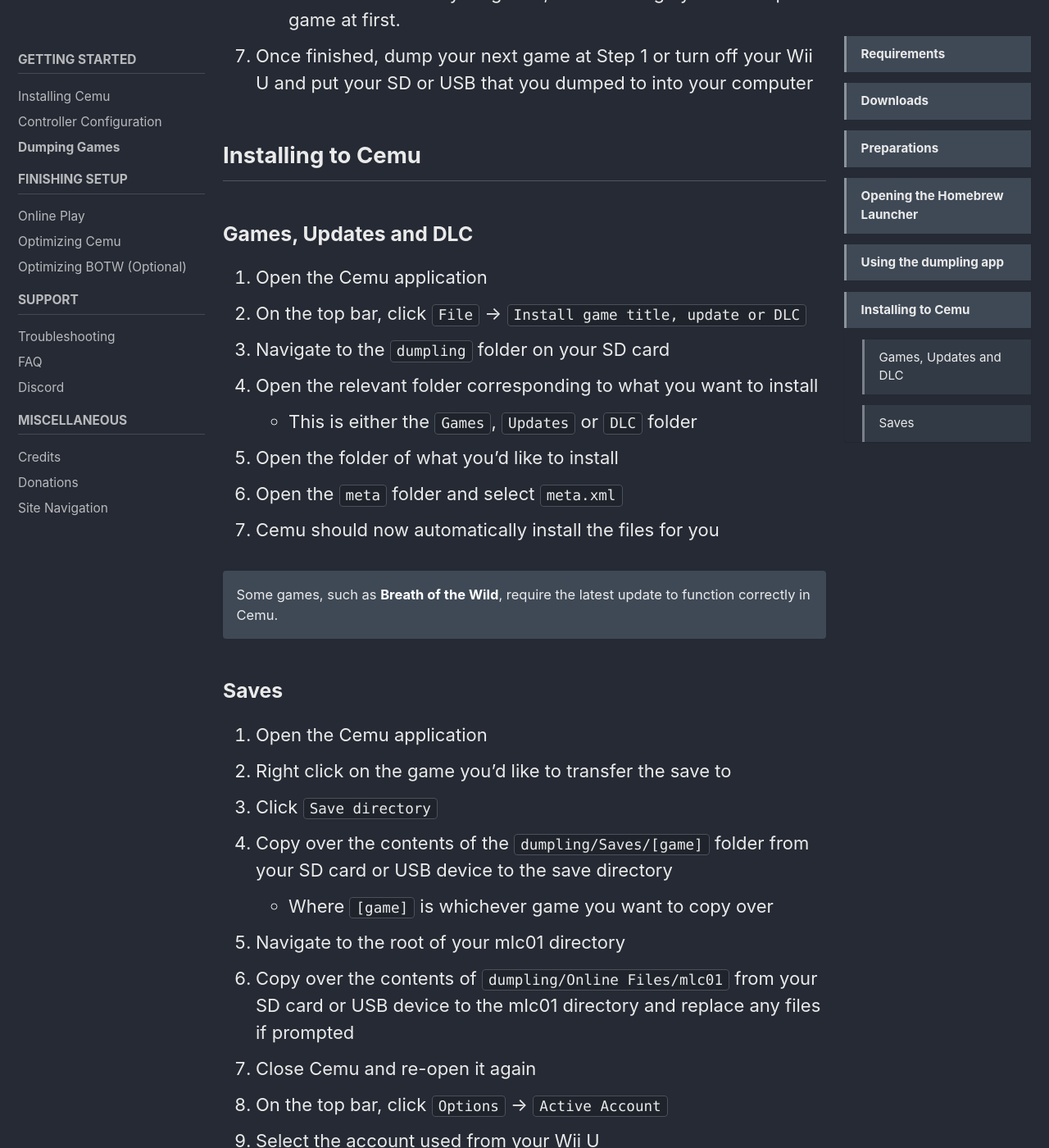
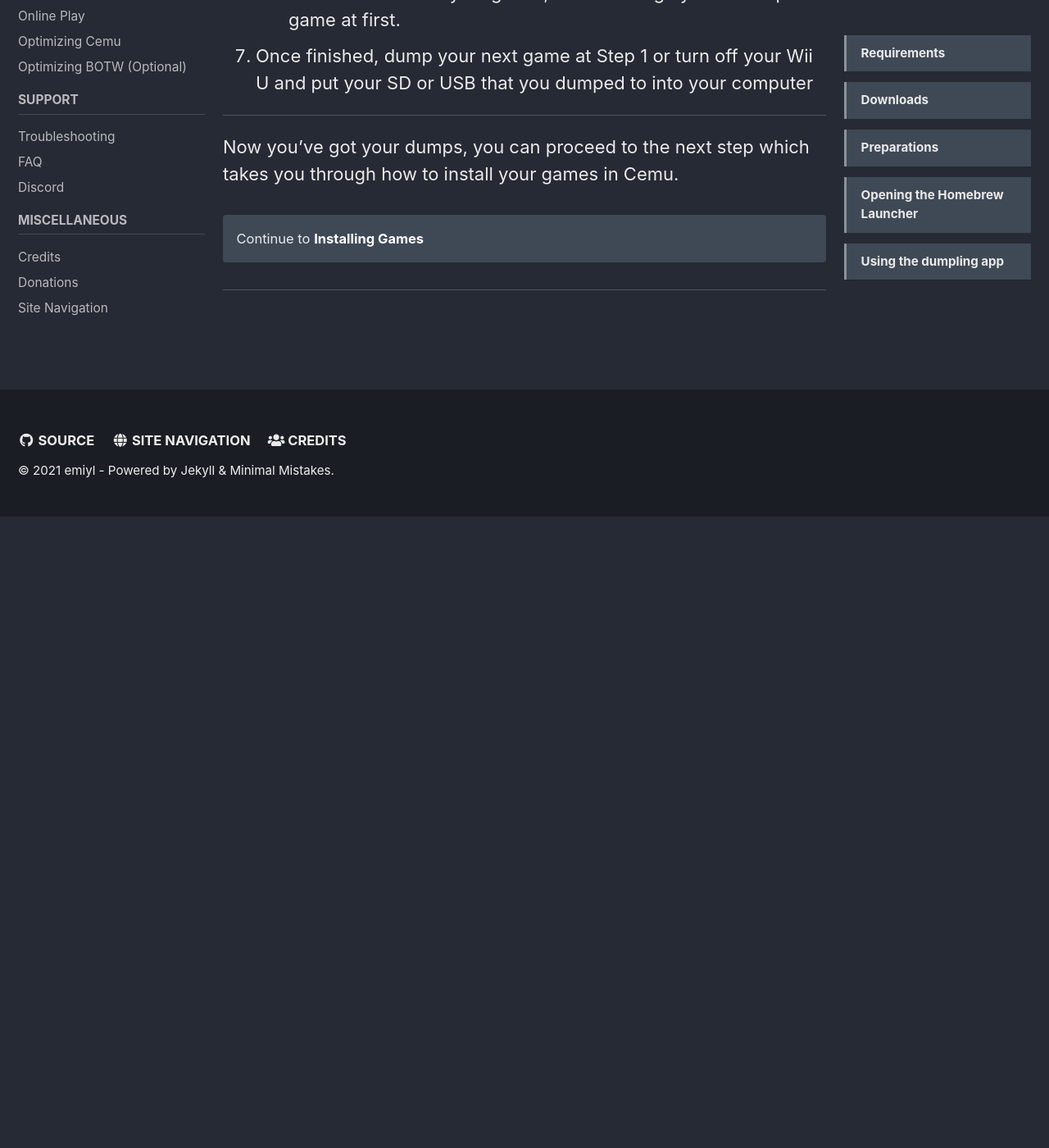
Before and after one commit to cfw-guide/cemu.cfw.guide, a Jekyll site: the page built from _pages/en_US/dumping-games.md, in a window 1280 px wide and 1400 px high, scrolled down 2981 px. Shown: the whole window at 82% size. Built offline with Jekyll 4.4.1, drawn with Linux system fonts in a browser that asks for light colours; cached includes are drawn as plain includes; after the commit the page ends 3611 px from its top, so only the background shows below that; some of the changed text lies outside the part shown.

Commit message:
separated dumping and installing guide into two separate pages

```diff
--- a/_data/navigation/en_US.yml
+++ b/_data/navigation/en_US.yml
@@ -41,6 +41,8 @@
         url: /controller-configuration
       - title: "Dumping Games"
         url: /dumping-games
+      - title: "Installing Games"
+        url: /installing-games
   - title: "Finishing Setup"
     children:
       - title: "Online Play"
--- a/_pages/en_US/dumping-games.md
+++ b/_pages/en_US/dumping-games.md
@@ -67,38 +67,9 @@
   - This can take a very long time, we encourage you to dump one game at first.
 1. Once finished, dump your next game at Step 1 or turn off your Wii U and put your SD or USB that you dumped to into your computer
 
-## Installing to Cemu
+---
 
-### Games, Updates and DLC
+Now you've got your dumps, you can proceed to the next step which takes you through how to install your games in Cemu.
 
-1. Open the Cemu application
-1. On the top bar, click `File` -> `Install game title, update or DLC`
-1. Navigate to the `dumpling` folder on your SD card
-1. Open the relevant folder corresponding to what you want to install
-  - This is either the `Games`, `Updates` or `DLC` folder
-1. Open the folder of what you'd like to install
-1. Open the `meta` folder and select `meta.xml`
-1. Cemu should now automatically install the files for you
-
-Some games, such as [Breath of the Wild](https://wiki.cemu.info/wiki/The_Legend_of_Zelda:_Breath_of_the_Wild), require the latest update to function correctly in Cemu.
-{:.notice--info}
-
-### Saves
-
-1. Open the Cemu application
-1. Right click on the game you'd like to transfer the save to
-1. Click `Save directory`
-1. Copy over the contents of the `dumpling/Saves/[game]` folder from your SD card or USB device to the save directory
-    - Where `[game]` is whichever game you want to copy over
-1. Navigate to the root of your mlc01 directory
-1. Copy over the contents of `dumpling/Online Files/mlc01` from your SD card or USB device to the mlc01 directory and replace any files if prompted
-1. Close Cemu and re-open it again
-1. On the top bar, click `Options` -> `Active Account`
-1. Select the account used from your Wii U
-
-You should now have any games, updates, DLC and saves installed onto Cemu.
-
-We will now enable online multiplayer and play with people across the world on Nintendo servers in our online play guide.
-
-Continue to [Online Play](online-play)
+Continue to [Installing Games](installing-games)
 {: .notice--info}
```
Also changed, not shown: _pages/en_US/installing-games.md (added, +53 -0 lines).
